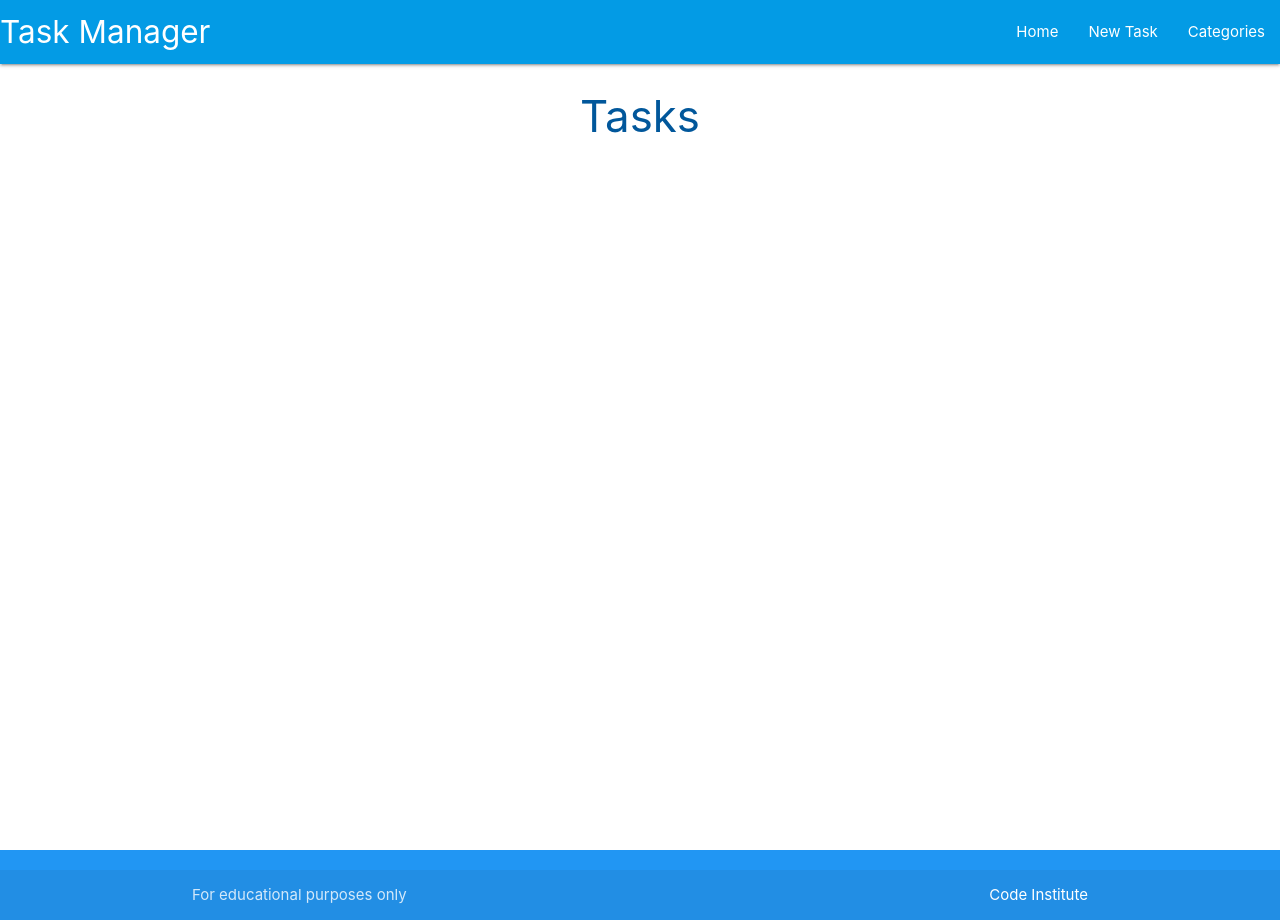
After one commit to aimansae/database-manager, a Flask app: template taskmanager/templates/tasks.html in a window 1280 px wide. The commit adds this page. Run offline with Flask 3, Linux system fonts and the light colour scheme; the template is opened without the code that fills it, so the values that code supplies are empty.

Commit message:
Create task.html

```diff
--- a/taskmanager/models.py
+++ b/taskmanager/models.py
@@ -16,13 +16,15 @@ class Category(db.Model):
     tasks = db.relationship("Task", backref="category",
                             cascade="all, delete", lazy=True)
 
+    # https://www.educative.io/answers/what-is-the-repr-method-in-python
+
     def __repr__(self):
         return self.category_name
 
 
 class Task(db.Model):
     id = db.Column(db.Integer, primary_key=True)
-    task_name = db.Column(db.String(25), unique=True, nullable=False)
+    task_name = db.Column(db.String(50), unique=True, nullable=False)
     task_description = db.Column(db.Text, nullable=False)
     # db.Text allows longer string, inputs too
     is_urgent = db.Column(db.Boolean, default=False, nullable=False)
--- a/taskmanager/routes.py
+++ b/taskmanager/routes.py
@@ -7,4 +7,4 @@ from taskmanager.models import Category, Task
 
 @app.route("/")
 def home():
-    return render_template("base.html")
+    return render_template("tasks.html")
--- /dev/null
+++ b/taskmanager/static/css/style.css
@@ -0,0 +1,9 @@
+body {
+    display: flex;
+    min-height: 100vh;
+    flex-direction: column;
+  }
+
+  main {
+    flex: 1 0 auto;
+  }
--- /dev/null
+++ b/taskmanager/static/js/script.js
@@ -0,0 +1,6 @@
+document.addEventListener('DOMContentLoaded', function() {
+    // sidenav initialization check materialize doc
+
+    var sidenav = document.querySelectorAll('.sidenav');
+    M.Sidenav.init(sidenav);
+  });
--- a/taskmanager/templates/base.html
+++ b/taskmanager/templates/base.html
@@ -1,12 +1,62 @@
 <!DOCTYPE html>
 <html lang="en">
+
 <head>
     <meta charset="UTF-8">
     <meta http-equiv="X-UA-Compatible" content="IE=edge">
     <meta name="viewport" content="width=device-width, initial-scale=1.0">
+    <!-- Compiled and minified CSS -->
+    <link rel="stylesheet" href="https://cdnjs.cloudflare.com/ajax/libs/font-awesome/5.15.3/css/all.min.css"
+        integrity="sha512-iBBXm8fW90+nuLcSKlbmrPcLa0OT92xO1BIsZ+ywDWZCvqsWgccV3gFoRBv0z+8dLJgyAHIhR35VZc2oM/gI1w=="
+        crossorigin="anonymous" referrerpolicy="no-referrer" />
+    <link rel="stylesheet" href="https://cdnjs.cloudflare.com/ajax/libs/materialize/1.0.0/css/materialize.min.css">
+    <link rel="stylesheet" href="{{ url_for('static', filename='css/style.css')}}">
+
     <title>Task Manager</title>
 </head>
+
 <body>
-    Hello World
+    <header>
+
+
+        <nav class="light-blue darken-1">
+            <!--top navbar-->
+            <div class="nav-wrapper">
+                <a href="{{url_for('home')}}" class="brand-logo">Task Manager</a>
+                <a href="#" data-target="mobile-demo" class="sidenav-trigger"><i class="fas- fa-bars">menu</i></a>
+                <ul class="right hide-on-med-and-down">
+                    <li><a href="{{url_for('home')}}">Home</a></li>
+                    <li><a href=" ">New Task</a></li>
+                    <li><a href=" ">Categories</a></li>
+
+                </ul>
+            </div>
+        </nav>
+        <!--mobile side nav-->
+        <ul class="sidenav" id="mobile-demo">
+            <li><a href="{{url_for('home')}}">Home</a></li>
+            <li><a href=" ">New Task</a></li>
+            <li><a href=" ">Categories</a></li>
+        </ul>
+    </header>
+
+    <main class="'container">
+        {% block content %}
+        {% endblock %}
+    </main>
+    <!--footer-->
+    <footer class="page-footer blue darken3">
+
+        <div class="footer-copyright">
+            <div class="container">
+                For educational purposes only
+                <a class="white-text right" href="https://codeinstitute.net/" target="_blank">Code Institute</a>
+            </div>
+        </div>
+    </footer>
+    <!-- Compiled and minified JavaScript -->
+    <script src="https://cdnjs.cloudflare.com/ajax/libs/materialize/1.0.0/js/materialize.min.js"></script>
+    <script src="{{ url_for('static', filename='js/script.js')}}"></script>
 </body>
+
 </html>
--- /dev/null
+++ b/taskmanager/templates/tasks.html
@@ -0,0 +1,6 @@
+{% extends "base.html"%}
+{%block content %}
+
+<h3 class="light-blue-text text-darken-4 center-align">Tasks</h3>
+
+{% endblock %}
```
Also changed, not shown: requirements.txt (added, +8 -0 lines), run.py (line endings or trailing spaces).
